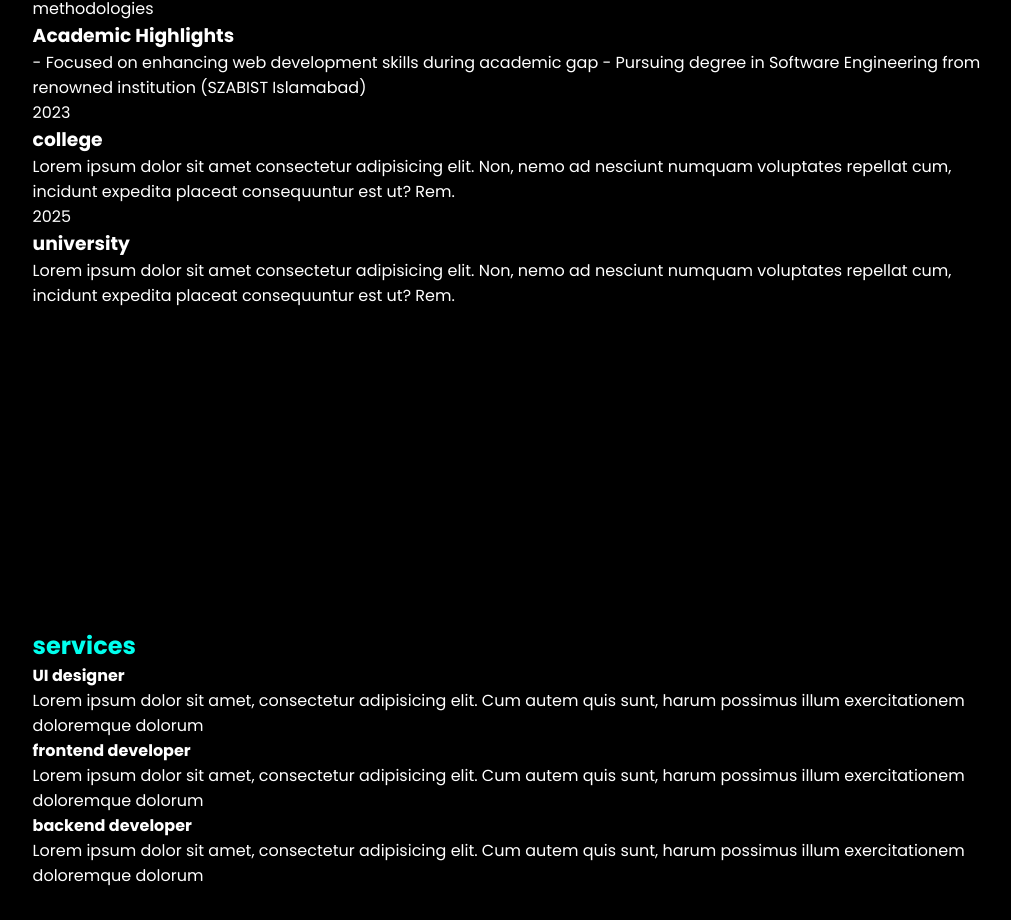
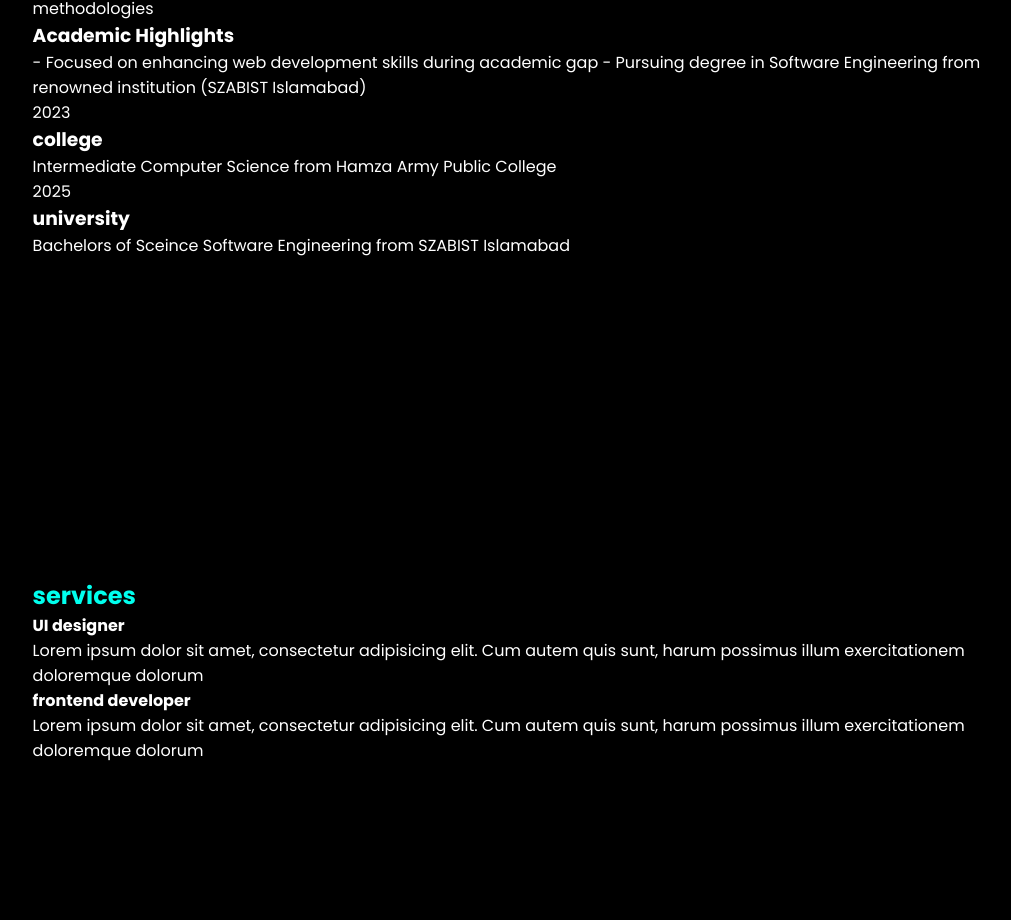
Before and after one commit to masooma14/portfolio-website, a plain HTML site: page index.html in a window 1280 px wide. Shown: the part 1775-2695 px from the top of the page, without its empty margins (121-1132 px from the left). Drawn offline with nearby package versions, Linux system fonts and the light colour scheme; a script that the page names is missing.

Commit message:
Update index.html

```diff
--- a/index.html
+++ b/index.html
@@ -82,7 +82,7 @@
                         <div class="timeline-date">2023
                             <div class="timeline-content">
                                 <h3>college</h3>
-                                <p>Lorem ipsum dolor sit amet consectetur adipisicing elit. Non, nemo ad nesciunt numquam voluptates repellat cum, incidunt expedita placeat consequuntur est ut? Rem.</p>
+                                <p>Intermediate Computer Science from Hamza Army Public College</p>
                             </div>
                         </div>
 
@@ -92,7 +92,7 @@
                         <div class="timeline-date">2025
                             <div class="timeline-content">
                                 <h3>university</h3>
-                                <p>Lorem ipsum dolor sit amet consectetur adipisicing elit. Non, nemo ad nesciunt numquam voluptates repellat cum, incidunt expedita placeat consequuntur est ut? Rem.</p>
+                                <p>Bachelors of Sceince Software Engineering from SZABIST Islamabad</p>
                             </div>
                         </div>
 
@@ -114,13 +114,7 @@
                             <p>Lorem ipsum dolor sit amet, consectetur adipisicing elit. Cum autem quis sunt, harum possimus illum exercitationem doloremque dolorum </p>
                         </div>
                     </div>
-                    <div class="service-box">
-                        <div class="service-info">
-                            <h4>backend developer</h4>
-                            <p>Lorem ipsum dolor sit amet, consectetur adipisicing elit. Cum autem quis sunt, harum possimus illum exercitationem doloremque dolorum </p>
-                        </div>
                     </div>
-                </div>
             </section>
             <section class="contact" id="contact">
                 <h2 class="heading" >contact</h2>
```
